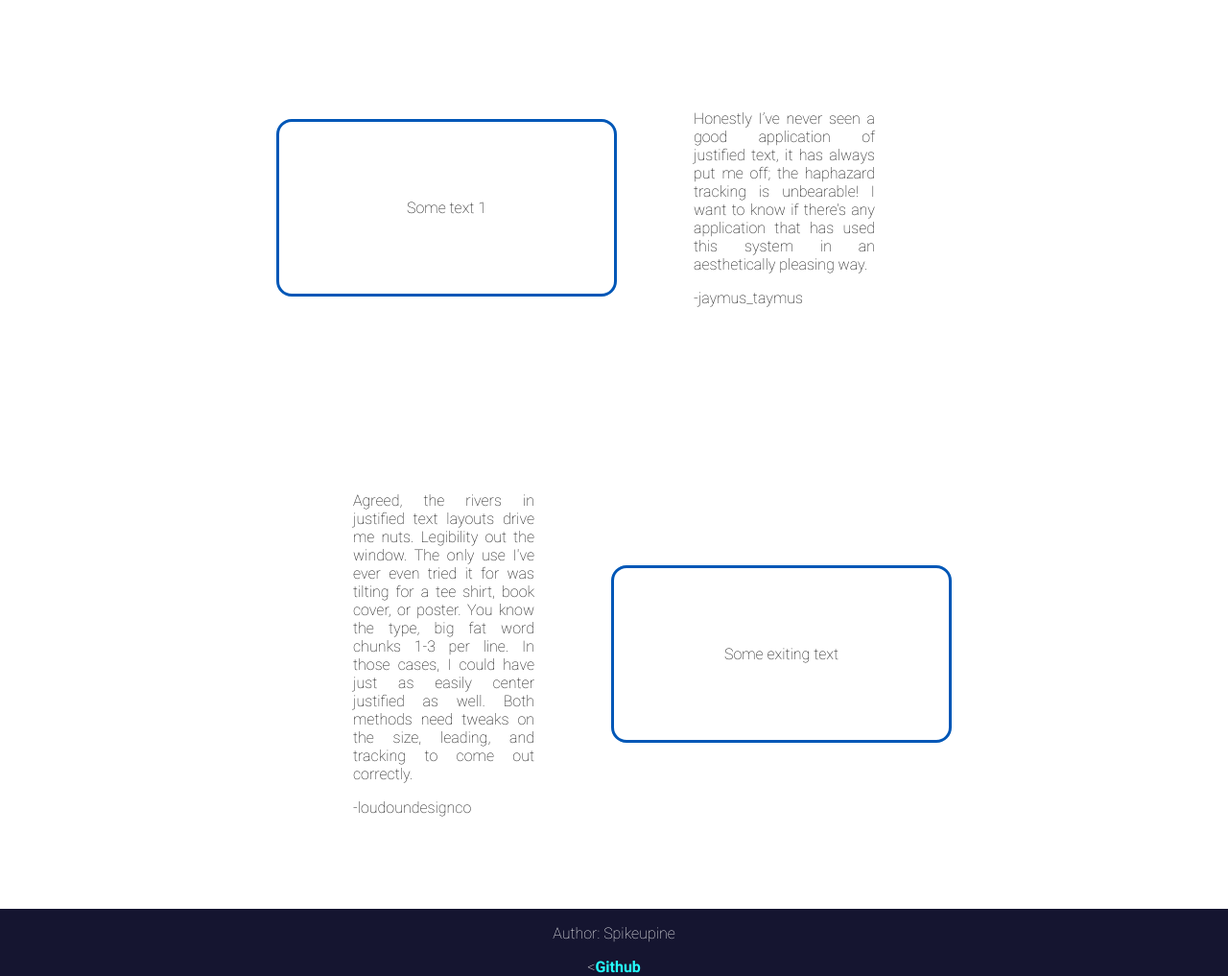
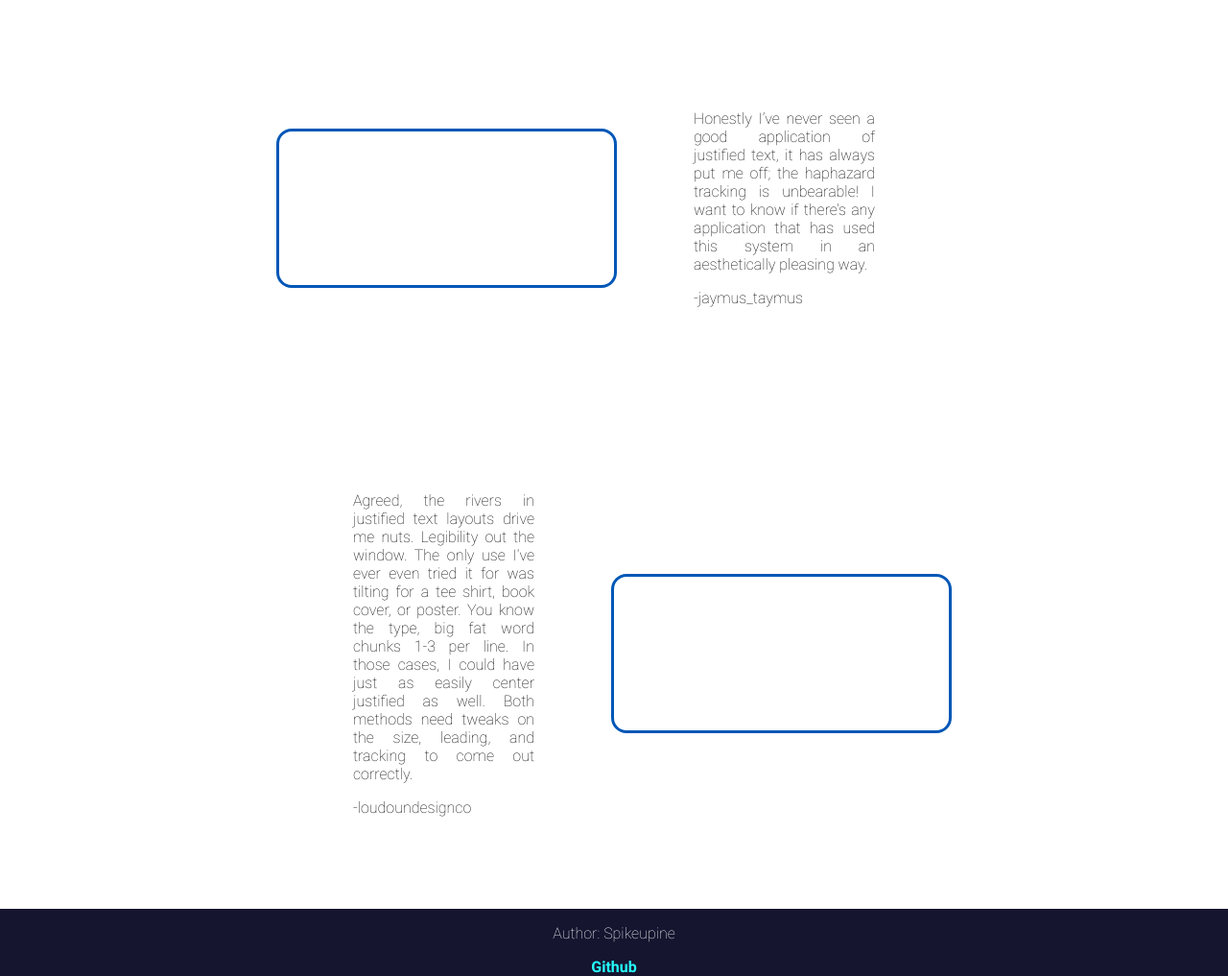
Before and after one commit to Spikeupine/www-tech-oblig1, a plain HTML site: page main.html in a window 1280 px wide. Shown: the part 688-1705 px from the top of the page at 96% size. Drawn offline with Linux system fonts and the light colour scheme.

Commit message:
fixed some stuff

```diff
--- a/main.css
+++ b/main.css
@@ -35,7 +35,6 @@ footer {
     align-content: center;
     width: 100%;
     bottom: 0px;
-
 }
 
 .contrast {
@@ -94,7 +93,7 @@ footer {
 
 .borderd {
     border-color: var(--accent-color);
-    border-width: 0.5   em;
+    border-width: 0.5;
     border-radius: 1em;
     border-style: solid;
 }
--- a/main.html
+++ b/main.html
@@ -37,7 +37,6 @@
 <h1>Some random information.</h1>
 <div class="row center">
     <div class="column borderd">
-        Some text 1
     </div>
 
     <div class="column justified">
@@ -54,12 +53,14 @@ Agreed, the rivers in justified text layouts drive me nuts. Legibility out the w
     </div>
 
     <div class="column borderd">
-        Some exiting text
     </div>
+</div>
+<div class="row">
+
 </div>
 
 <footer class="contrast">
     <p>Author: Spikeupine</p>
-    <<a href="https://github.com/Spikeupine/" target="_blank">Github</a>
+    <a href="https://github.com/Spikeupine/" target="_blank">Github</a>
 </footer>
 </body>
```
